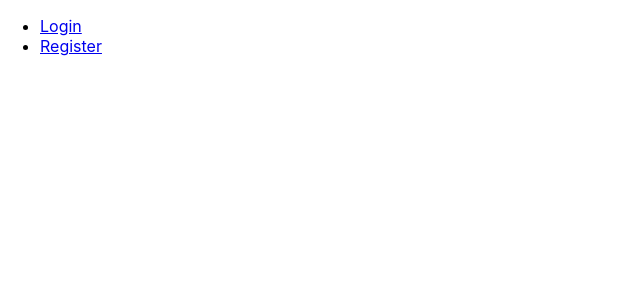
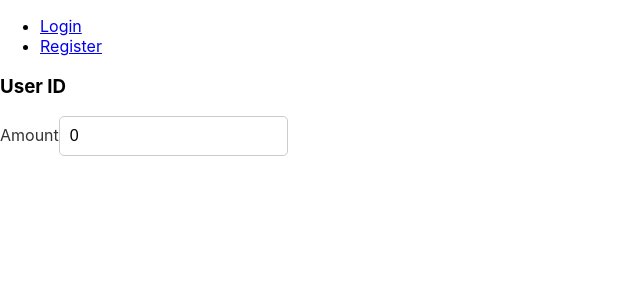
Before and after one commit to ahmedhmmad/bank-node, a React (Create React App) app in the folder bank-front/: page /withdrawl in a window 1280 px wide. Before the commit this address had no page. Shown: the top 300 px of the page, without its empty margins (0-640 px from the left). Built offline with nearby package versions, Linux system fonts and the light colour scheme.

Commit message:
pages-redirect

```diff
--- a/bank-front/src/App.js
+++ b/bank-front/src/App.js
@@ -3,6 +3,10 @@ import { BrowserRouter as Router, Routes, Route, Link, Navigate } from 'react-ro
 import Login from './components/Login';
 import Register from './components/Register';
 import Dashboard from './components/Dashboard';
+import Transfer from './components/Transfer';
+import Deposit from './components/Deposit';
+import Withdrawl from './components/Withdrawl';
+
 
 const App = () => {
   const [redirectUrl, setRedirectUrl] = useState(null);
@@ -33,6 +37,10 @@ const App = () => {
           <Route path="/" element={<Login setRedirectUrl={setRedirectUrl} />} />
           <Route path="/register" element={<Register />} />
           <Route path="/dashboard" element={<Dashboard />} />
+          <Route path="/transfer" element={<Transfer />} />
+          <Route path="/deposit" element={<Deposit />} />
+          <Route path="/withdrawl" element={<Withdrawl />} />
+          <Route path="/register" element={<Register />} />
         </Routes>
       </div>
     </Router>
--- a/bank-front/src/components/Withdrawl.jsx
+++ b/bank-front/src/components/Withdrawl.jsx
@@ -1,23 +1,22 @@
 import React, { useState } from 'react';
 
-function Withdraw() {
+export default function Withdrawl() {
+
     const [userInput,setUserInput]=useState({initialValue:0});
     function handleChange(inputIdentifier,newValue)
     {
         setUserInput((prevUserInput)=>{
             return{
                 ...prevUserInput,[inputIdentifier]:newValue
-
             }
-    });
-}
+        }
+        );
+    }
   return (
     <>
       <h3>User ID</h3>
-      <label htmlFor="withdrawalAmount">Amount</label>
-      <input type="number" id="withdrawalAmount" name="withdrawalAmount" required  />
+      <label htmlFor="amount">Amount</label>
+      <input type="number" id="amount" name="amount" required value={userInput.initialValue} onChange={(event)=>handleChange('intialValue',event.target.value)} />
     </>
   );
 }
-
-export default Withdraw;
```
